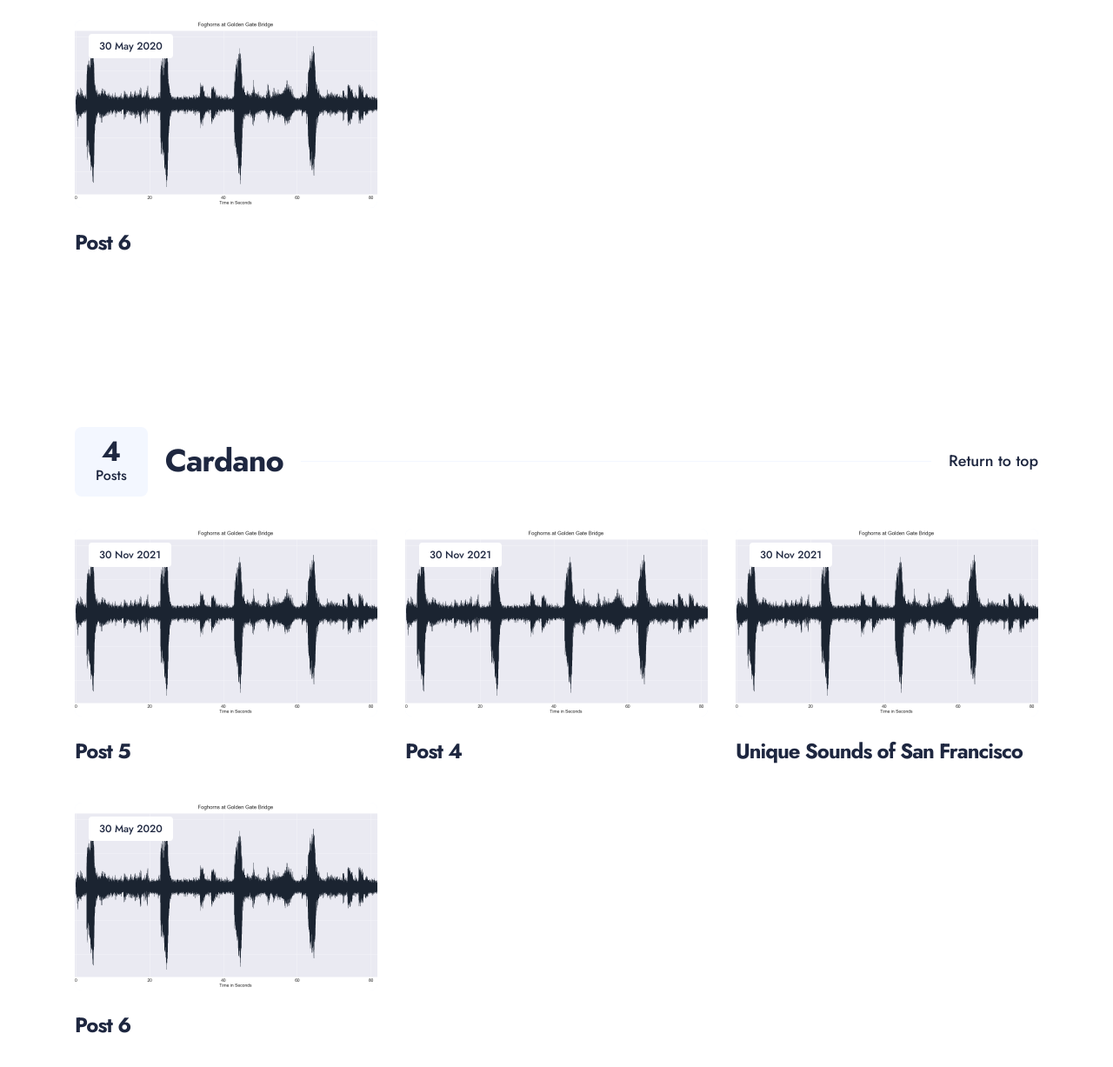
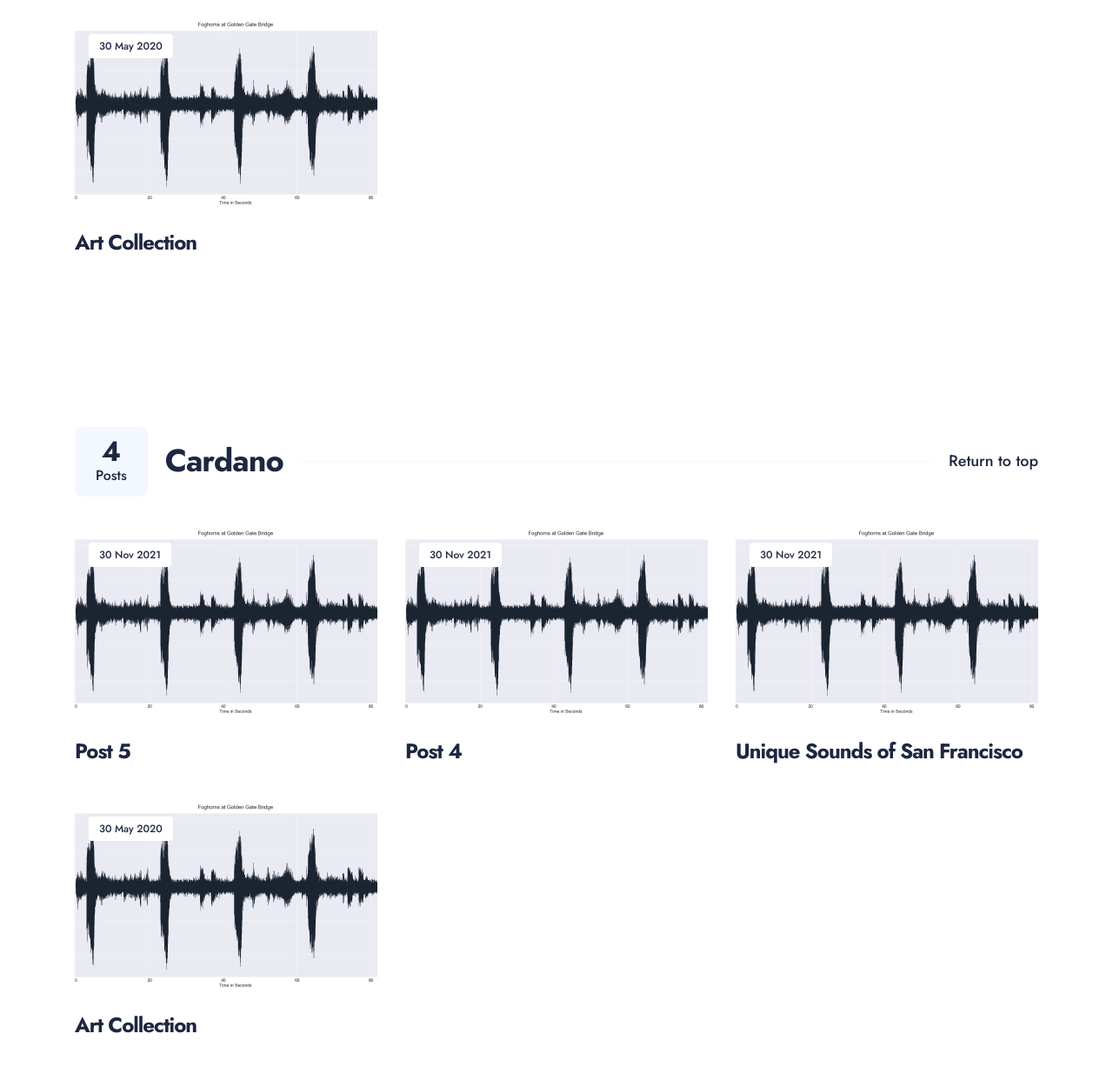
Before and after one commit to vizdotlife/vizdotlife.github.io, a Jekyll site: the page built from _pages/tags.html, in a window 1280 px wide and 1400 px high, scrolled down 956 px. Shown: the top 1227 px of the window at 87% size. Built offline with Jekyll 4.4.1, drawn with Linux system fonts in a browser that asks for light colours; nearby versions of some CDN libraries; some of the changed text lies outside the part shown.

Commit message:
Update 2022-01-01-hello-6.md

```diff
--- a/_posts/poems/2022-01-01-hello-6.md
+++ b/_posts/poems/2022-01-01-hello-6.md
@@ -1,6 +1,6 @@
 ---
 layout: post
-title: Post 6
+title: Art Collection
 date:  2020-05-30 15:01:35 +0300
 description:
 
```
